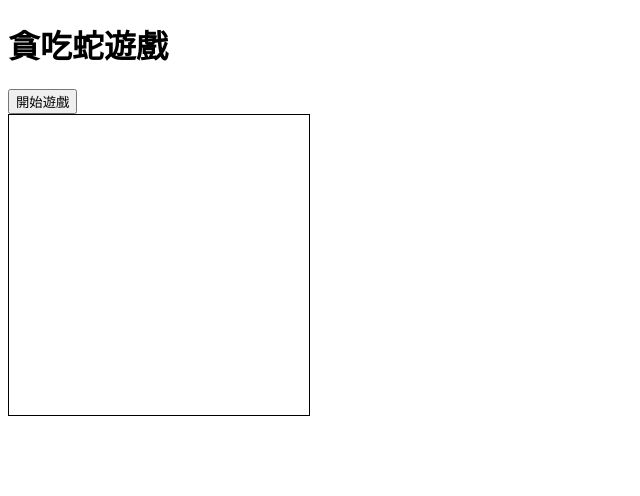
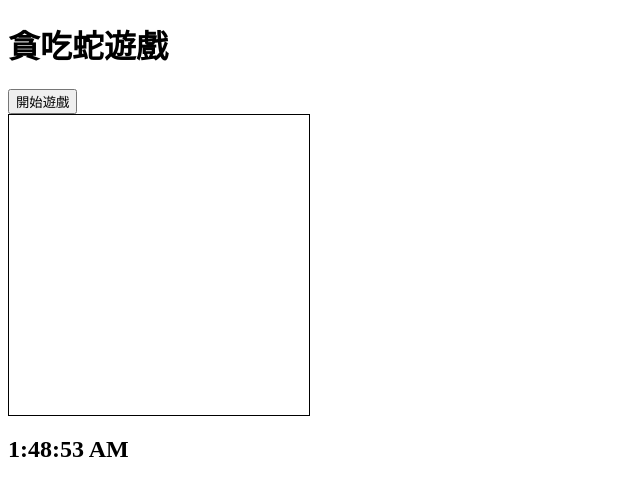
Before and after one commit to tina94happy/tina94happy.github.io, a plain HTML site: page index.html in a window 1280 px wide. Shown: the whole page, without its empty margins (0-640 px from the left). Drawn offline with Linux system fonts and the light colour scheme.

Commit message:
Update index.html

```diff
--- a/index.html
+++ b/index.html
@@ -145,5 +145,18 @@
             }
         });
     </script>
+
+<h2 id="showtime">
+ &nbsp;</h2>
+<script>
+        var show = document.querySelector('#showtime');
+        var myTimer = setInterval(changeEvery5, 1000);
+
+        function changeEvery5() {
+            var today = new Date();
+            show.innerHTML = today.toLocaleTimeString();
+            //today.toLocaleTimeString() 用來取得指定日期物件中的當地時間，並以字串方式顯示。
+        }
+</script>
 </body>
 </html>
```
